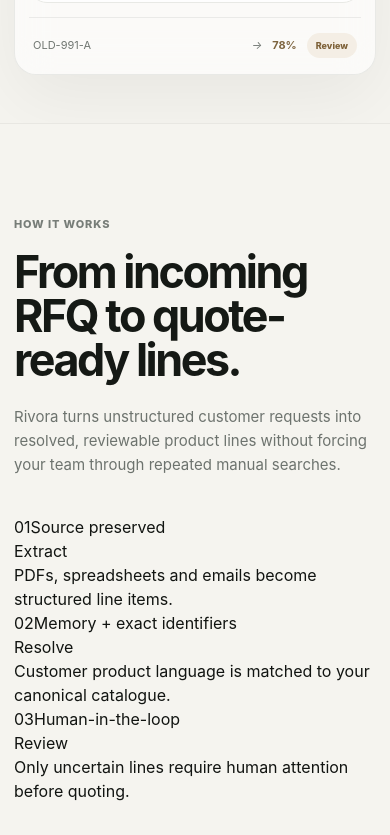
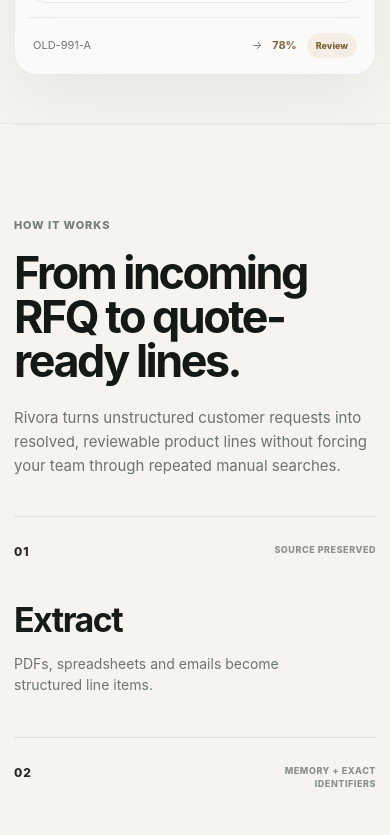
Before and after one commit to miromnb-coder/Rivora, a Next.js app: page / in a window 390 px wide. Shown: the part 940-1775 px from the top of the page. Built offline with nearby package versions, Linux system fonts and the light colour scheme.

Commit message:
Style homepage v2 workflow and confidence sections

```diff
--- a/app/globals.css
+++ b/app/globals.css
@@ -3381,3 +3381,282 @@
     padding: 17px;
   }
 }
+
+
+/* Homepage v2 — How it works + Confidence */
+.how-v2 {
+  border-top: 1px solid rgba(22,26,23,.06);
+}
+
+.how-v2-grid {
+  display: grid;
+  grid-template-columns: repeat(3, 1fr);
+  border-top: 1px solid #dcdfda;
+  border-bottom: 1px solid #dcdfda;
+}
+
+.how-v2-step {
+  min-height: 300px;
+  padding: 34px 34px 38px 0;
+}
+
+.how-v2-step + .how-v2-step {
+  border-left: 1px solid #dcdfda;
+  padding-left: 34px;
+}
+
+.how-v2-top {
+  display: flex;
+  align-items: center;
+  justify-content: space-between;
+  gap: 18px;
+}
+
+.how-v2-number {
+  color: #252a26;
+  font-size: 12px;
+  font-weight: 850;
+  letter-spacing: .08em;
+}
+
+.how-v2-meta {
+  color: #8b908c;
+  font-size: 9px;
+  font-weight: 800;
+  letter-spacing: .06em;
+  text-transform: uppercase;
+  text-align: right;
+}
+
+.how-v2-step h3 {
+  margin-top: 74px;
+  color: #171b18;
+  font-size: clamp(34px,3vw,48px);
+  line-height: 1;
+  letter-spacing: -.045em;
+  font-weight: 680;
+}
+
+.how-v2-step p {
+  margin-top: 16px;
+  max-width: 330px;
+  color: #6f756f;
+  font-size: 14px;
+  line-height: 1.55;
+}
+
+.confidence-v2 {
+  border-top: 1px solid rgba(22,26,23,.06);
+}
+
+.confidence-v2-proof {
+  display: grid;
+  grid-template-columns: minmax(0,1.45fr) minmax(260px,.55fr);
+  gap: 24px;
+  align-items: stretch;
+}
+
+.confidence-v2-head {
+  grid-column: 1;
+  display: grid;
+  grid-template-columns: 1fr 130px 120px;
+  padding: 0 18px 13px;
+  color: #919691;
+  font-size: 9px;
+  font-weight: 800;
+  letter-spacing: .07em;
+  text-transform: uppercase;
+}
+
+.confidence-v2-table {
+  grid-column: 1;
+  border-top: 1px solid #dfe2dd;
+  border-bottom: 1px solid #dfe2dd;
+}
+
+.confidence-v2-row {
+  min-height: 76px;
+  display: grid;
+  grid-template-columns: 1fr 130px 120px;
+  align-items: center;
+  padding: 0 18px;
+  color: #323832;
+  font-size: 13px;
+}
+
+.confidence-v2-row + .confidence-v2-row {
+  border-top: 1px solid #e8eae6;
+}
+
+.confidence-v2-row > span {
+  font-weight: 700;
+}
+
+.confidence-v2-row > b {
+  font-size: 15px;
+  color: #202520;
+}
+
+.confidence-v2-row > em {
+  justify-self: start;
+  font-style: normal;
+  border-radius: 999px;
+  background: #eff0ed;
+  padding: 7px 10px;
+  color: #4e554f;
+  font-size: 9px;
+  font-weight: 850;
+}
+
+.confidence-v2-row.is-review {
+  background: rgba(183,139,77,.035);
+}
+
+.confidence-v2-row.is-review > b {
+  color: #775c38;
+}
+
+.confidence-v2-row.is-review > em {
+  background: #f3ece2;
+  color: #7d6037;
+}
+
+.confidence-v2-threshold {
+  grid-column: 2;
+  grid-row: 1 / span 2;
+  border: 1px solid #e2e4e0;
+  border-radius: 24px;
+  background: rgba(255,255,255,.56);
+  padding: 26px;
+  display: flex;
+  flex-direction: column;
+  justify-content: center;
+}
+
+.confidence-v2-threshold > span {
+  color: #858b86;
+  font-size: 10px;
+  font-weight: 800;
+  letter-spacing: .06em;
+  text-transform: uppercase;
+}
+
+.confidence-v2-threshold > b {
+  margin-top: 18px;
+  color: #202520;
+  font-size: 58px;
+  line-height: .95;
+  letter-spacing: -.06em;
+  font-weight: 680;
+}
+
+.confidence-v2-scale {
+  position: relative;
+  height: 8px;
+  margin-top: 34px;
+  border-radius: 999px;
+  overflow: hidden;
+  background: linear-gradient(90deg, #d8c4a6 0 38%, #d8dad6 38% 100%);
+}
+
+.confidence-v2-scale i {
+  position: absolute;
+  left: 38%;
+  top: -5px;
+  width: 1px;
+  height: 18px;
+  background: #7d6542;
+}
+
+.confidence-v2-scale strong {
+  position: absolute;
+  right: 0;
+  inset-block: 0;
+  width: 62%;
+  background: rgba(59,65,60,.12);
+}
+
+.confidence-v2-scale-labels {
+  margin-top: 9px;
+  display: flex;
+  justify-content: space-between;
+  color: #929792;
+  font-size: 9px;
+  font-weight: 750;
+}
+
+@media (max-width: 900px) {
+  .how-v2-grid {
+    grid-template-columns: 1fr;
+  }
+
+  .how-v2-step {
+    min-height: 220px;
+    padding: 26px 0 30px;
+  }
+
+  .how-v2-step + .how-v2-step {
+    border-left: 0;
+    border-top: 1px solid #dcdfda;
+    padding-left: 0;
+  }
+
+  .how-v2-step h3 {
+    margin-top: 42px;
+  }
+
+  .confidence-v2-proof {
+    grid-template-columns: 1fr;
+  }
+
+  .confidence-v2-head,
+  .confidence-v2-table,
+  .confidence-v2-threshold {
+    grid-column: 1;
+  }
+
+  .confidence-v2-threshold {
+    grid-row: auto;
+    min-height: 250px;
+  }
+}
+
+@media (max-width: 620px) {
+  .how-v2-top {
+    align-items: flex-start;
+  }
+
+  .how-v2-meta {
+    max-width: 130px;
+  }
+
+  .confidence-v2-head,
+  .confidence-v2-row {
+    grid-template-columns: 1fr 76px 74px;
+    padding-left: 8px;
+    padding-right: 8px;
+  }
+
+  .confidence-v2-head {
+    font-size: 8px;
+  }
+
+  .confidence-v2-row {
+    min-height: 68px;
+    font-size: 11px;
+  }
+
+  .confidence-v2-row > b {
+    font-size: 13px;
+  }
+
+  .confidence-v2-row > em {
+    padding: 6px 7px;
+    font-size: 8px;
+  }
+
+  .confidence-v2-threshold {
+    border-radius: 20px;
+    padding: 20px;
+  }
+}
```
